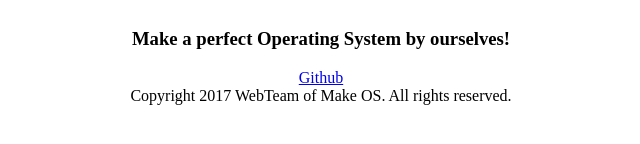
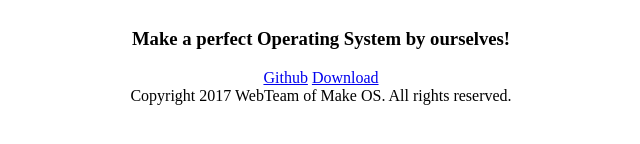
Before and after one commit to MakeOS/MakeOS.github.io, a plain HTML site: page index.html in a window 1280 px wide. Shown: the part 320-464 px from the top of the page, without its empty margins (319-959 px from the left). Drawn offline with Linux system fonts and the light colour scheme.

Commit message:
Add a link to the releases page on github

```diff
--- a/index.html
+++ b/index.html
@@ -29,6 +29,7 @@
 		<h3>Make a perfect Operating System by ourselves!</h6>
 		<div id="navigator">
 			<a href="https://github.com/MakeOS">Github</a>
+			<a href="https://github.com/MakeOS/GhostBirdOS/releases">Download</a>
 		</div>
 		<div id="copyright">
 			Copyright 2017 WebTeam of Make OS. All rights reserved.
```
